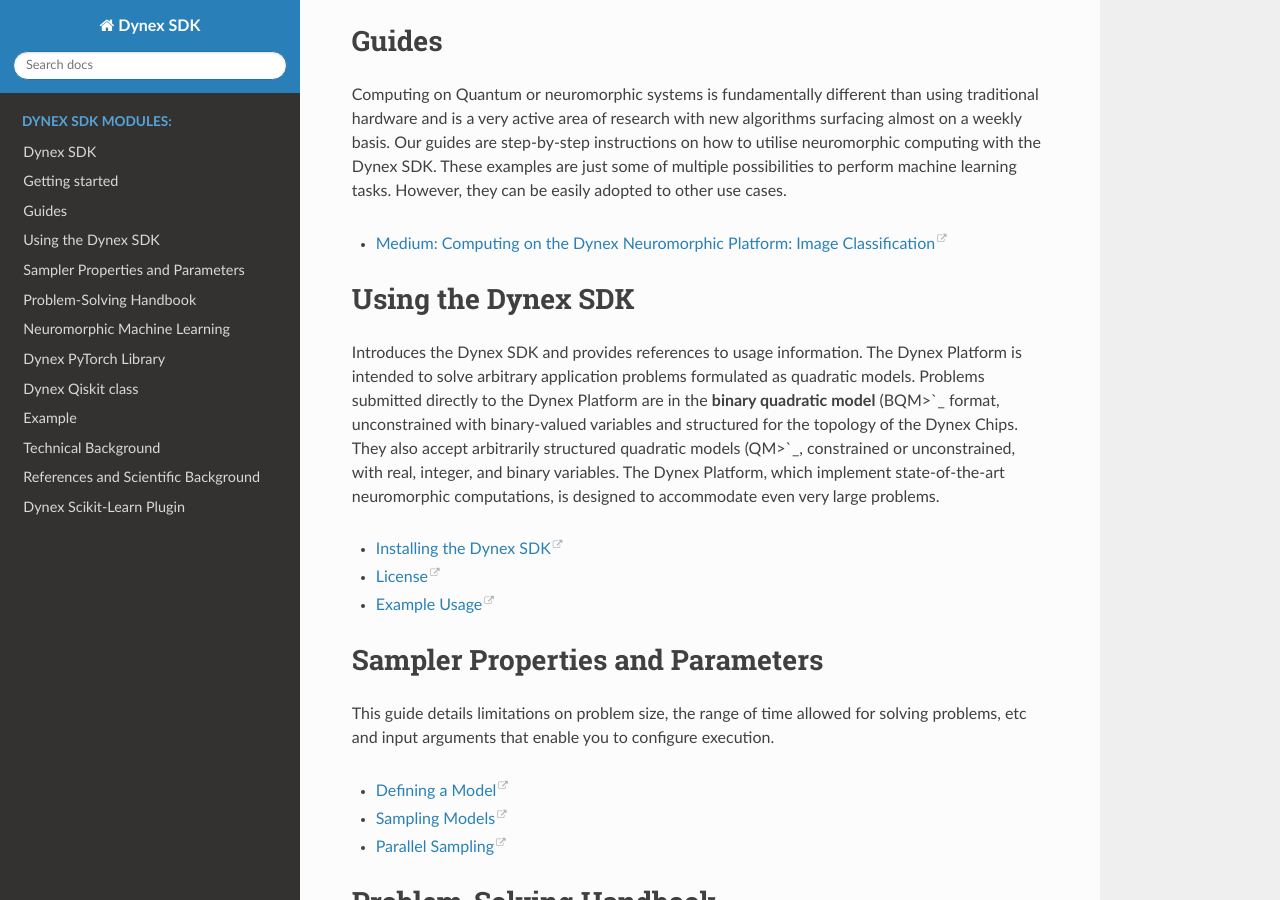
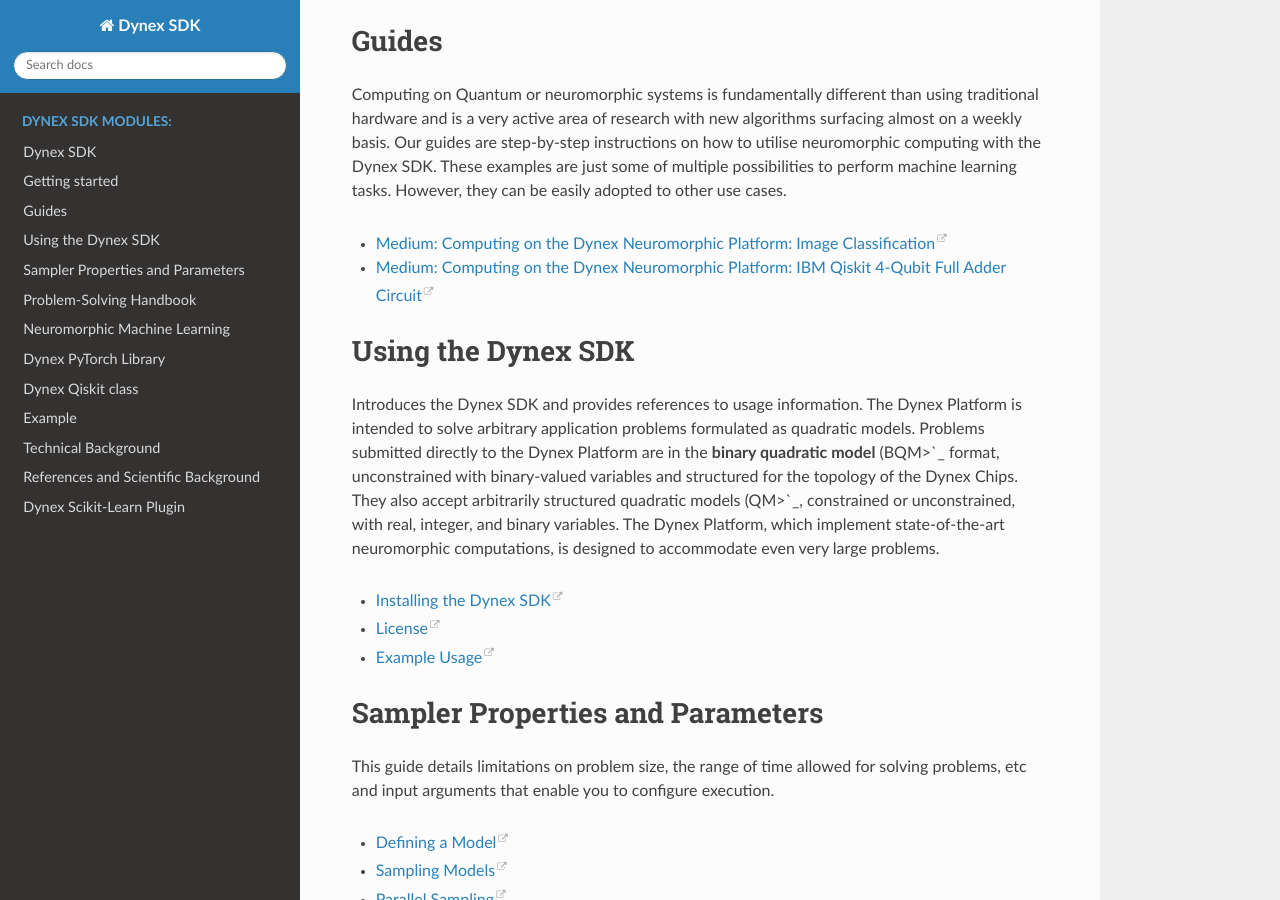
Before and after one commit to dynexcoin/DynexSDK, a Sphinx documentation site: the page built from docs/index.rst, in a window 1280 px wide and 900 px high, scrolled down 997 px. Built offline with Sphinx 7.4.7 and the Read the Docs theme 2.0.0, drawn with Linux system fonts in a browser that asks for light colours; some of the changed text lies outside the part shown.

Commit message:
Add files via upload

```diff
--- a/docs/index.rst
+++ b/docs/index.rst
@@ -40,6 +40,9 @@
 Computing on Quantum or neuromorphic systems is fundamentally different than using traditional hardware and is a very active area of research with new algorithms surfacing almost on a weekly basis. Our guides are step-by-step instructions on how to utilise neuromorphic computing with the Dynex SDK. These examples are just some of multiple possibilities to perform machine learning tasks. However, they can be easily adopted to other use cases.
 
 - `Medium: Computing on the Dynex Neuromorphic Platform: Image Classification <https://dynexcoin.medium.com/computing-on-the-dynex-neuromorphic-platform-image-classification-9b880d7ced9c>`_
+
+- `Medium: Computing on the Dynex Neuromorphic Platform: IBM Qiskit 4-Qubit Full Adder Circuit <https://medium.com/@dynexcoin/computing-on-the-dynex-neuromorphic-platform-ibm-qiskit-4-qubit-full-adder-circuit-7416084e19dd>`_
+
 
 Using the Dynex SDK
 =====================================
```
Also changed, not shown: other parts of docs/index.rst (+0 -1 lines).
